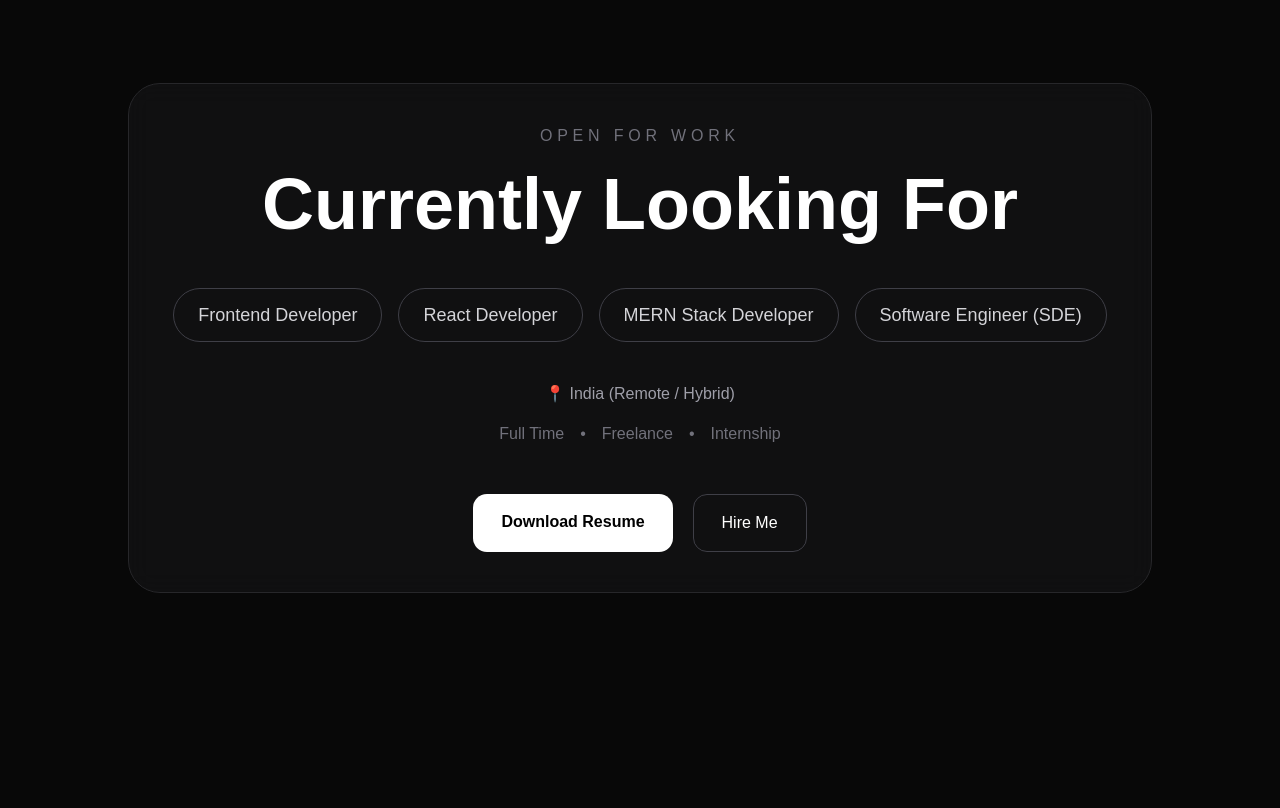
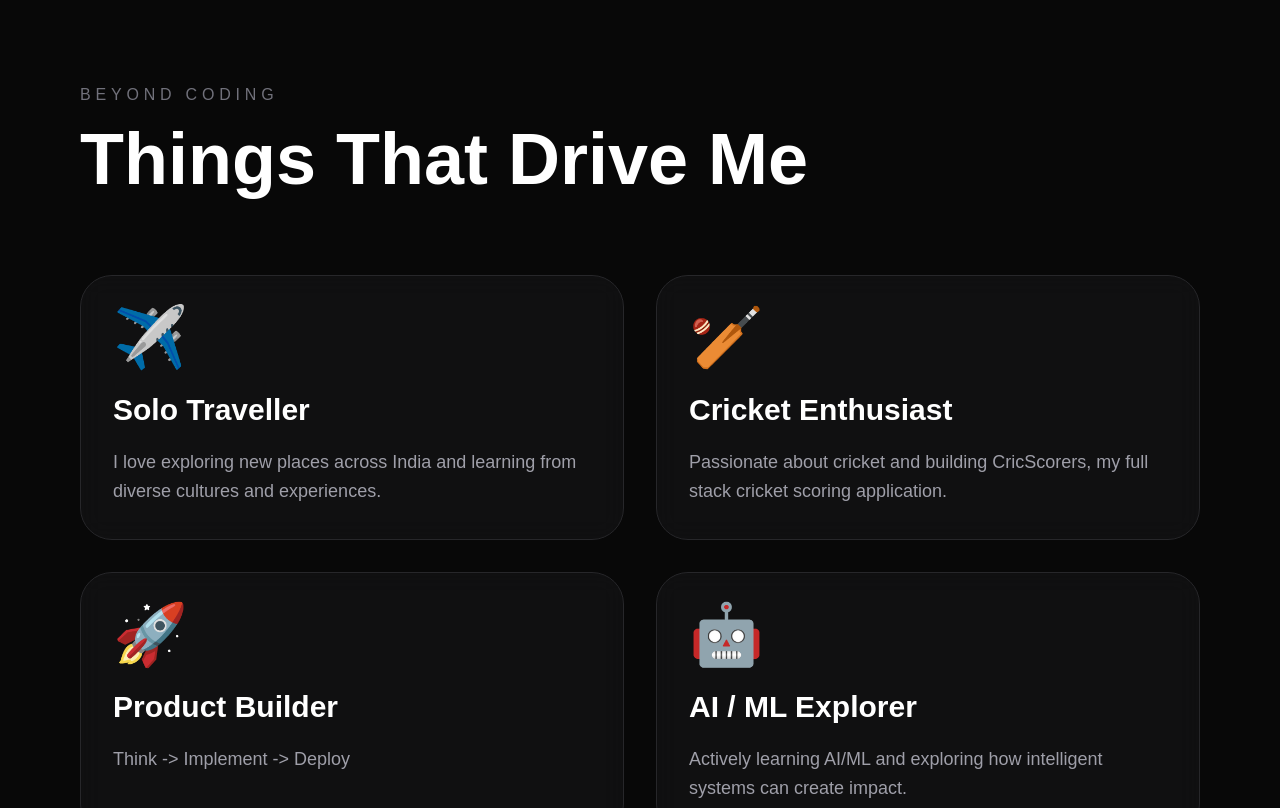
Before and after one commit to ImrishiMittal/Portfolio, a React app: page / in a window 1280 px wide. Shown: the part 6880-7688 px from the top of the page. Built offline with nearby package versions, Linux system fonts and the light colour scheme; the HTML template or start-up script is replaced by a standard one.

Commit message:
Added Extra-activities page

```diff
--- /dev/null
+++ b/src/components/BeyondCoding/BeyondCoding.jsx
@@ -0,0 +1,258 @@
+const interests = [
+
+    {
+      emoji: "✈️",
+
+      title: "Solo Traveller",
+
+      description:
+
+        "I love exploring new places across India and learning from diverse cultures and experiences.",
+
+    },
+
+
+
+    {
+
+      emoji: "🏏",
+
+      title: "Cricket Enthusiast",
+
+      description:
+
+        "Passionate about cricket and building CricScorers, my full stack cricket scoring application.",
+
+    },
+
+
+
+    {
+
+      emoji: "🚀",
+
+      title: "Product Builder",
+
+      description:
+
+        "Think -> Implement -> Deploy",
+
+    },
+
+
+
+    {
+
+      emoji: "🤖",
+
+      title: "AI / ML Explorer",
+
+      description:
+
+        "Actively learning AI/ML and exploring how intelligent systems can create impact.",
+
+    },
+
+  ];
+
+
+
+  const BeyondCoding = () => {
+
+    return (
+
+      <section
+
+        id="beyond"
+
+        className="
+
+        px-6
+
+        py-28
+
+        md:px-12
+
+        lg:px-20
+
+        "
+
+      >
+
+        <div className="mx-auto max-w-7xl">
+
+          <p
+
+            className="
+
+            uppercase
+
+            tracking-[0.3em]
+
+            text-zinc-500
+
+            "
+
+          >
+
+            BEYOND CODING
+
+          </p>
+
+
+
+          <h2
+
+            className="
+
+            mt-4
+
+            text-5xl
+
+            md:text-7xl
+
+            font-bold
+
+            "
+
+          >
+
+            Things That Drive Me
+
+          </h2>
+
+
+
+          <div
+
+            className="
+
+            mt-20
+
+            grid
+
+            gap-8
+
+            md:grid-cols-2
+
+            "
+
+          >
+
+            {
+
+              interests.map((item) => (
+
+                <div
+
+                  key={item.title}
+
+                  className="
+
+                  group
+
+                  rounded-[2rem]
+
+                  border
+
+                  border-zinc-800
+
+                  bg-zinc-900/50
+
+                  p-8
+
+                  backdrop-blur-md
+
+                  transition-all
+
+                  duration-300
+
+                  hover:border-blue-500/30
+
+                  hover:-translate-y-1
+
+                  "
+
+                >
+
+                  <div
+
+                    className="
+
+                    text-6xl
+
+                    transition
+
+                    duration-300
+
+                    group-hover:scale-110
+
+                    "
+
+                  >
+
+                    {item.emoji}
+
+                  </div>
+
+
+
+                  <h3
+
+                    className="
+
+                    mt-6
+
+                    text-3xl
+
+                    font-bold
+
+                    "
+
+                  >
+
+                    {item.title}
+
+                  </h3>
+
+
+
+                  <p
+
+                    className="
+
+                    mt-5
+
+                    text-lg
+
+                    leading-relaxed
+
+                    text-zinc-400
+
+                    "
+
+                  >
+
+                    {item.description}
+
+                  </p>
+
+                </div>
+
+              ))
+
+            }
+
+          </div>
+
+        </div>
+
+      </section>
+
+    );
+
+  };
+
+
+
+  export default BeyondCoding;
--- a/src/pages/Home.jsx
+++ b/src/pages/Home.jsx
@@ -5,6 +5,7 @@ import Projects from "@/components/Projects/Projects";
 import Experience from "@/components/Experience/Experience";
 import Certifications from "@/components/Certifications/Certifications";
 import Skills from "@/components/Skills/Skills";
+import BeyondCoding from "@/components/BeyondCoding/BeyondCoding";
 import OpenForWork from "@/components/OpenForWork/OpenForWork";
 import Contact from "@/components/Contact/Contact";
 import Footer from "@/components/Footer/Footer";
@@ -26,6 +27,8 @@ const Home = () => {
 
       <Skills />
 
+      <BeyondCoding/>
+
       <OpenForWork />
 
       <Contact />
```
